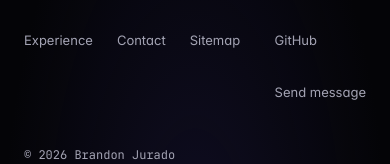
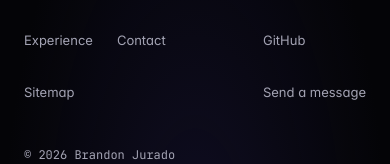
Before and after one commit to brandonjurado/brandonjurado.github.io, a React (Vite) app: page / in a window 390 px wide. Shown: the part 8394-8558 px from the top of the page. Built offline with nearby package versions, Linux system fonts and the light colour scheme.

Commit message:
Separate mobile footer link columns

```diff
--- a/src/content/site.ts
+++ b/src/content/site.ts
@@ -7,7 +7,7 @@
   sitemapLabel: "Sitemap",
   linkedinLabel: "LinkedIn",
   githubLabel: "GitHub",
-  contactLabel: "Send message",
+  contactLabel: "Send a message",
   url: "https://bjurado.com",
   title: "Brandon Jurado | Senior Software Engineer",
   description:
```
